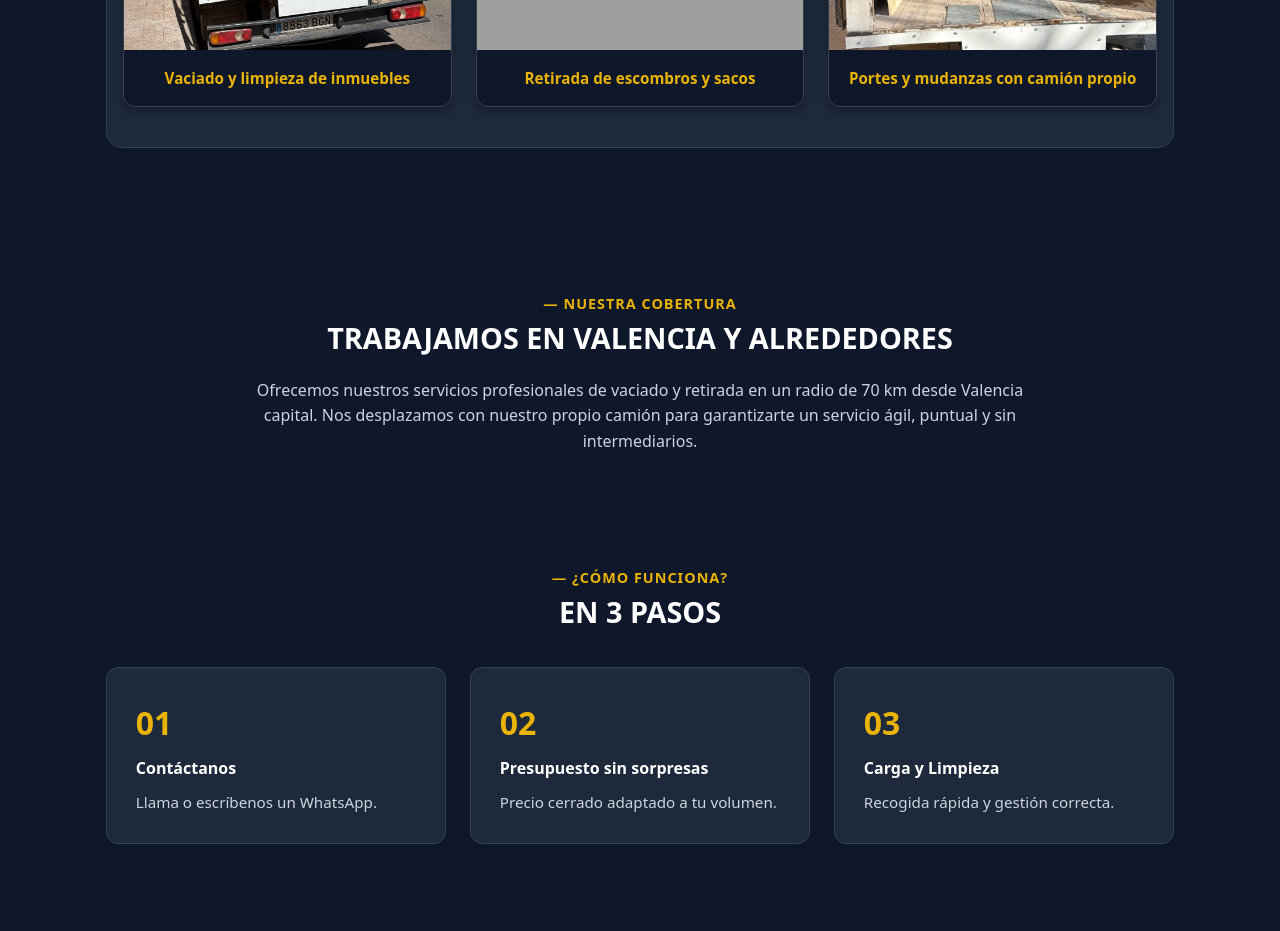
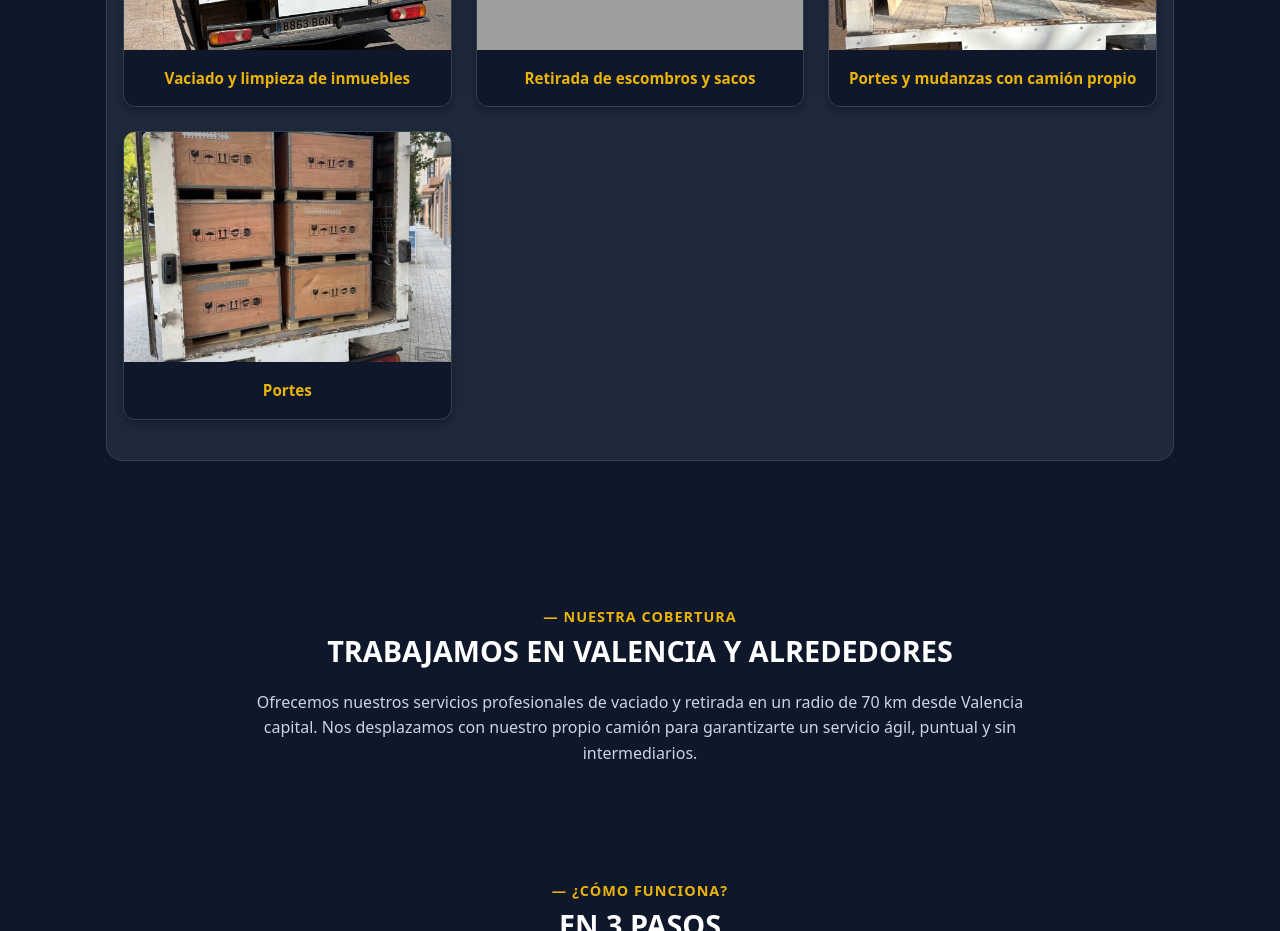
Before and after one commit to Marcosyrosi25-a11y/escombrosyportes, a plain HTML site: page index.html in a window 1280 px wide. Shown: the part 1580-2511 px from the top of the page. Drawn offline with Linux system fonts and the light colour scheme; grey boxes are pictures that could not be loaded.

Commit message:
Add files via upload

```diff
--- a/index.html
+++ b/index.html
@@ -121,6 +121,11 @@
                     <img src="foto3.jpg" alt="Porte y transporte">
                     <p>Portes y mudanzas con camión propio</p>
                 </div>
+                <!-- Foto 4 -->
+                <div class="galeria-item">
+                    <img src="foto4.jpg" alt="Porte y transporte">
+                    <p>Portes</p>
+                </div>
             </div>
         </div>
     </section>
```
